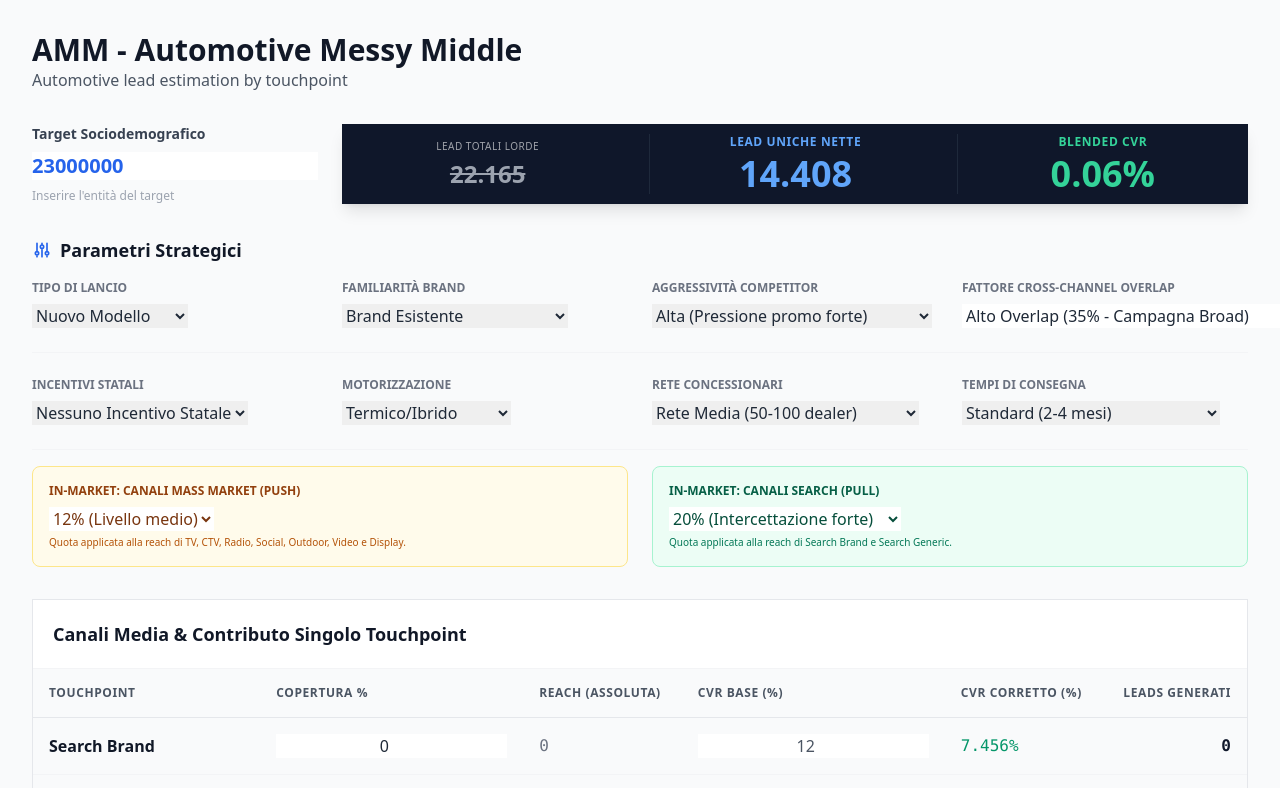
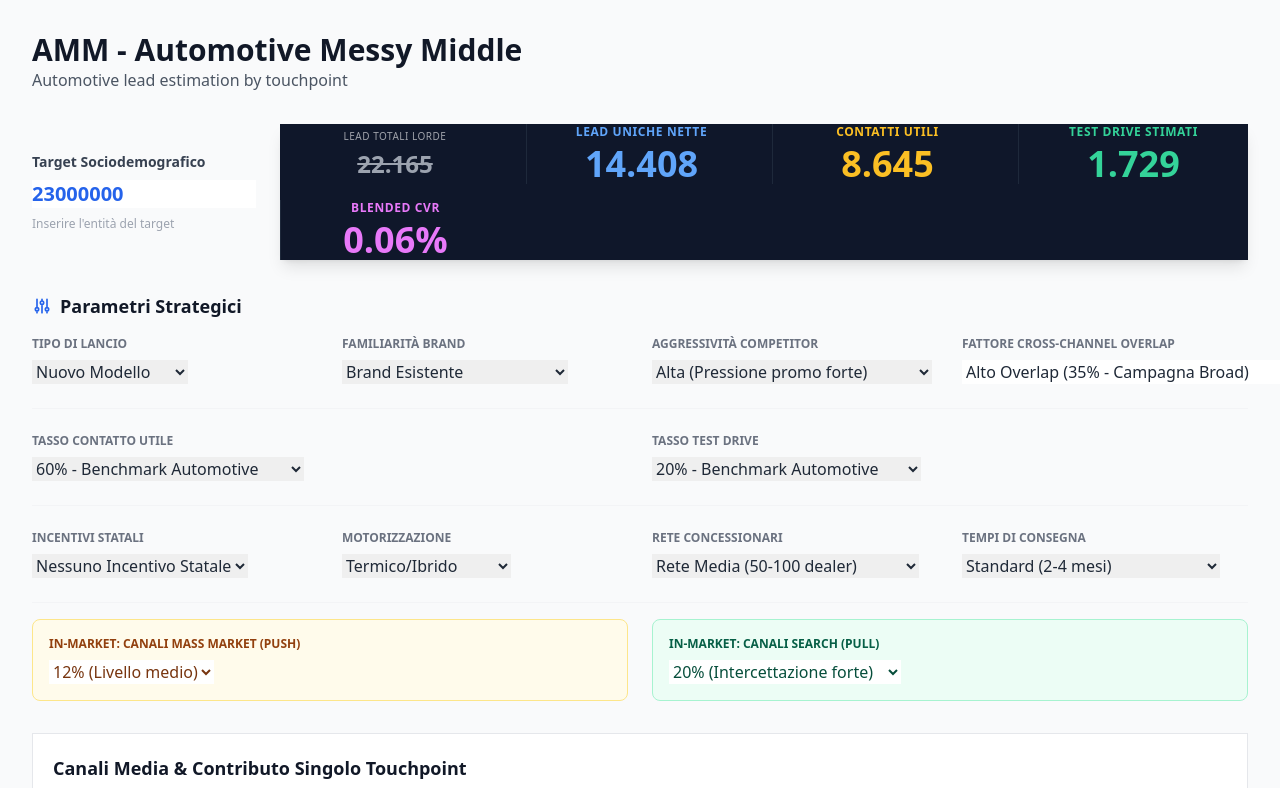
Before and after one commit to dfhav/Automotive_Messy_Middle, a plain HTML site: page index.html in a window 1280 px wide. Shown: the top 788 px of the page. Drawn offline with nearby package versions, Linux system fonts and the light colour scheme.

Commit message:
Update index.html

```diff
--- a/index.html
+++ b/index.html
@@ -1,5 +1,3 @@
-<!DOCTYPE html>
-<html lang="it">
 <head>
     <link rel="icon" type="image/png" href="favicon.png">
     <meta charset="UTF-8" />
@@ -40,7 +38,7 @@
         </header>
 
         <!-- KPI -->
-        <div class="grid grid-cols-1 md:grid-cols-4 gap-6 mb-8">
+        <div class="grid grid-cols-1 md:grid-cols-5 gap-6 mb-8">
 
             <div class="card col-span-1 flex flex-col justify-center">
 
@@ -61,7 +59,7 @@
                 </p>
             </div>
 
-            <div class="card col-span-3 grid grid-cols-3 gap-4 bg-slate-900 text-white shadow-lg items-center text-center">
+            <div class="card col-span-4 grid grid-cols-4 gap-4 bg-slate-900 text-white shadow-lg items-center text-center">
 
                 <div>
                     <span class="block text-[10px] uppercase tracking-wider opacity-60 mb-1">
@@ -84,11 +82,31 @@
                 </div>
 
                 <div class="border-l border-slate-800">
+                    <span class="block text-xs uppercase tracking-wider text-amber-400 font-bold mb-1">
+                        Contatti Utili
+                    </span>
+
+                    <span id="usefulContacts" class="text-4xl font-black text-amber-400">
+                        0
+                    </span>
+                </div>
+
+                <div class="border-l border-slate-800">
                     <span class="block text-xs uppercase tracking-wider text-emerald-400 font-bold mb-1">
+                        Test Drive Stimati
+                    </span>
+
+                    <span id="testDrives" class="text-4xl font-black text-emerald-400">
+                        0
+                    </span>
+                </div>
+
+                <div class="border-l border-slate-800">
+                    <span class="block text-xs uppercase tracking-wider text-fuchsia-400 font-bold mb-1">
                         Blended CVR
                     </span>
 
-                    <span id="blendedCVR" class="text-4xl font-black text-emerald-400">
+                    <span id="blendedCVR" class="text-4xl font-black text-fuchsia-400">
                         0%
                     </span>
                 </div>
@@ -116,7 +134,6 @@
             <!-- PRIMA RIGA -->
             <div class="grid grid-cols-1 md:grid-cols-4 gap-6 mb-6">
 
-                <!-- Tipo Lancio -->
                 <div>
                     <label class="block text-xs font-bold uppercase text-gray-500 mb-2">
                         Tipo di Lancio
@@ -129,7 +146,6 @@
                     </select>
                 </div>
 
-                <!-- Familiarità Brand -->
                 <div>
                     <label class="block text-xs font-bold uppercase text-gray-500 mb-2">
                         Familiarità Brand
@@ -150,7 +166,6 @@
                     </select>
                 </div>
 
-                <!-- Competitor -->
                 <div>
                     <label class="block text-xs font-bold uppercase text-gray-500 mb-2">
                         Aggressività Competitor
@@ -171,7 +186,6 @@
                     </select>
                 </div>
 
-                <!-- Overlap -->
                 <div>
                     <label class="block text-xs font-bold uppercase text-gray-500 mb-2">
                         Fattore Cross-Channel Overlap
@@ -195,10 +209,57 @@
                 </div>
             </div>
 
-            <!-- NUOVI PARAMETRI -->
+            <!-- NUOVA RIGA FUNNEL -->
+            <div class="grid grid-cols-1 md:grid-cols-2 gap-6 pt-6 border-t border-gray-100 mb-6">
+
+                <div>
+                    <label class="block text-xs font-bold uppercase text-gray-500 mb-2">
+                        Tasso Contatto Utile
+                    </label>
+
+                    <select id="contactRate" onchange="calculate()">
+
+                        <option value="0.45">
+                            45% - Conservativo
+                        </option>
+
+                        <option value="0.60" selected>
+                            60% - Benchmark Automotive
+                        </option>
+
+                        <option value="0.75">
+                            75% - Dealer ad alta performance
+                        </option>
+
+                    </select>
+                </div>
+
+                <div>
+                    <label class="block text-xs font-bold uppercase text-gray-500 mb-2">
+                        Tasso Test Drive
+                    </label>
+
+                    <select id="testDriveRate" onchange="calculate()">
+
+                        <option value="0.15">
+                            15% - Prudente
+                        </option>
+
+                        <option value="0.20" selected>
+                            20% - Benchmark Automotive
+                        </option>
+
+                        <option value="0.35">
+                            35% - Forte intenzione d'acquisto
+                        </option>
+
+                    </select>
+                </div>
+            </div>
+
+            <!-- RESTO PARAMETRI -->
             <div class="grid grid-cols-1 md:grid-cols-4 gap-6 pt-6 border-t border-gray-100 mb-6">
 
-                <!-- Incentivi -->
                 <div>
                     <label class="block text-xs font-bold uppercase text-gray-500 mb-2">
                         Incentivi Statali
@@ -214,11 +275,9 @@
                             Incentivi Statali Attivi
                         </option>
 
-
                     </select>
                 </div>
 
-                <!-- Motorizzazione -->
                 <div>
                     <label class="block text-xs font-bold uppercase text-gray-500 mb-2">
                         Motorizzazione
@@ -237,7 +296,6 @@
                     </select>
                 </div>
 
-                <!-- Dealer -->
                 <div>
                     <label class="block text-xs font-bold uppercase text-gray-500 mb-2">
                         Rete Concessionari
@@ -254,13 +312,12 @@
                         </option>
 
                         <option value="0.7">
-                            Rete Nuova/Limitata (&lt;50 dealer)
+                            Rete Nuova/Limitata (<50 dealer)
                         </option>
 
                     </select>
                 </div>
 
-                <!-- Delivery -->
                 <div>
                     <label class="block text-xs font-bold uppercase text-gray-500 mb-2">
                         Tempi di Consegna
@@ -304,10 +361,6 @@
                         <option value="0.20">20% (Livello alto)</option>
                     </select>
 
-                    <p class="text-[10px] text-amber-700 mt-1">
-                        Quota applicata alla reach di TV, CTV, Radio,
-                        Social, Outdoor, Video e Display.
-                    </p>
                 </div>
 
                 <div class="bg-emerald-50 p-4 rounded-lg border border-emerald-200">
@@ -326,9 +379,6 @@
                         <option value="0.20" selected>20% (Intercettazione forte)</option>
                     </select>
 
-                    <p class="text-[10px] text-emerald-700 mt-1">
-                        Quota applicata alla reach di Search Brand e Search Generic.
-                    </p>
                 </div>
 
             </div>
@@ -439,7 +489,6 @@
 
             let multiplier = 1.0;
 
-            // Tipo lancio
             if (document.getElementById('launchType').value === 'restyling') {
                 multiplier *= 1.25;
             }
@@ -448,7 +497,6 @@
                 multiplier *= 0.85;
             }
 
-            // Familiarità Brand
             const brandStatus =
                 document.getElementById('brandStatus').value;
 
@@ -460,7 +508,6 @@
                 multiplier *= 0.70;
             }
 
-            // Competitor pressure
             const compLevel =
                 parseInt(document.getElementById('compLevel').value);
 
@@ -472,22 +519,18 @@
                 multiplier *= 1.10;
             }
 
-            // Incentivi
             multiplier *= parseFloat(
                 document.getElementById('incentives').value
             );
 
-            // Motorizzazione
             multiplier *= parseFloat(
                 document.getElementById('powertrain').value
             );
 
-            // Dealer network
             multiplier *= parseFloat(
                 document.getElementById('dealerNetwork').value
             );
 
-            // Delivery
             multiplier *= parseFloat(
                 document.getElementById('deliveryTime').value
             );
@@ -520,7 +563,6 @@
             const strategicMultiplier =
                 getStrategicMultiplier();
 
-            // In-market
             const massRate =
                 parseFloat(document.getElementById('inMarketMassRate').value);
 
@@ -569,24 +611,40 @@
                 grossLeadsCount += leads;
             });
 
-            // Overlap
             const overlapRate =
                 parseFloat(document.getElementById('overlapRate').value);
 
             const netLeadsCount =
                 grossLeadsCount * (1 - overlapRate);
 
+            const contactRate =
+                parseFloat(document.getElementById('contactRate').value);
+
+            const testDriveRate =
+                parseFloat(document.getElementById('testDriveRate').value);
+
+            const usefulContacts =
+                netLeadsCount * contactRate;
+
+            const estimatedTestDrives =
+                usefulContacts * testDriveRate;
+
             const blendedCVR =
                 totalTarget > 0
                     ? (netLeadsCount / totalTarget) * 100
                     : 0;
 
-            // Output KPI
             document.getElementById('grossLeads').innerText =
                 Math.round(grossLeadsCount).toLocaleString('it-IT');
 
             document.getElementById('totalLeads').innerText =
                 Math.round(netLeadsCount).toLocaleString('it-IT');
+
+            document.getElementById('usefulContacts').innerText =
+                Math.round(usefulContacts).toLocaleString('it-IT');
+
+            document.getElementById('testDrives').innerText =
+                Math.round(estimatedTestDrives).toLocaleString('it-IT');
 
             document.getElementById('blendedCVR').innerText =
                 blendedCVR.toFixed(2) + "%";
```
